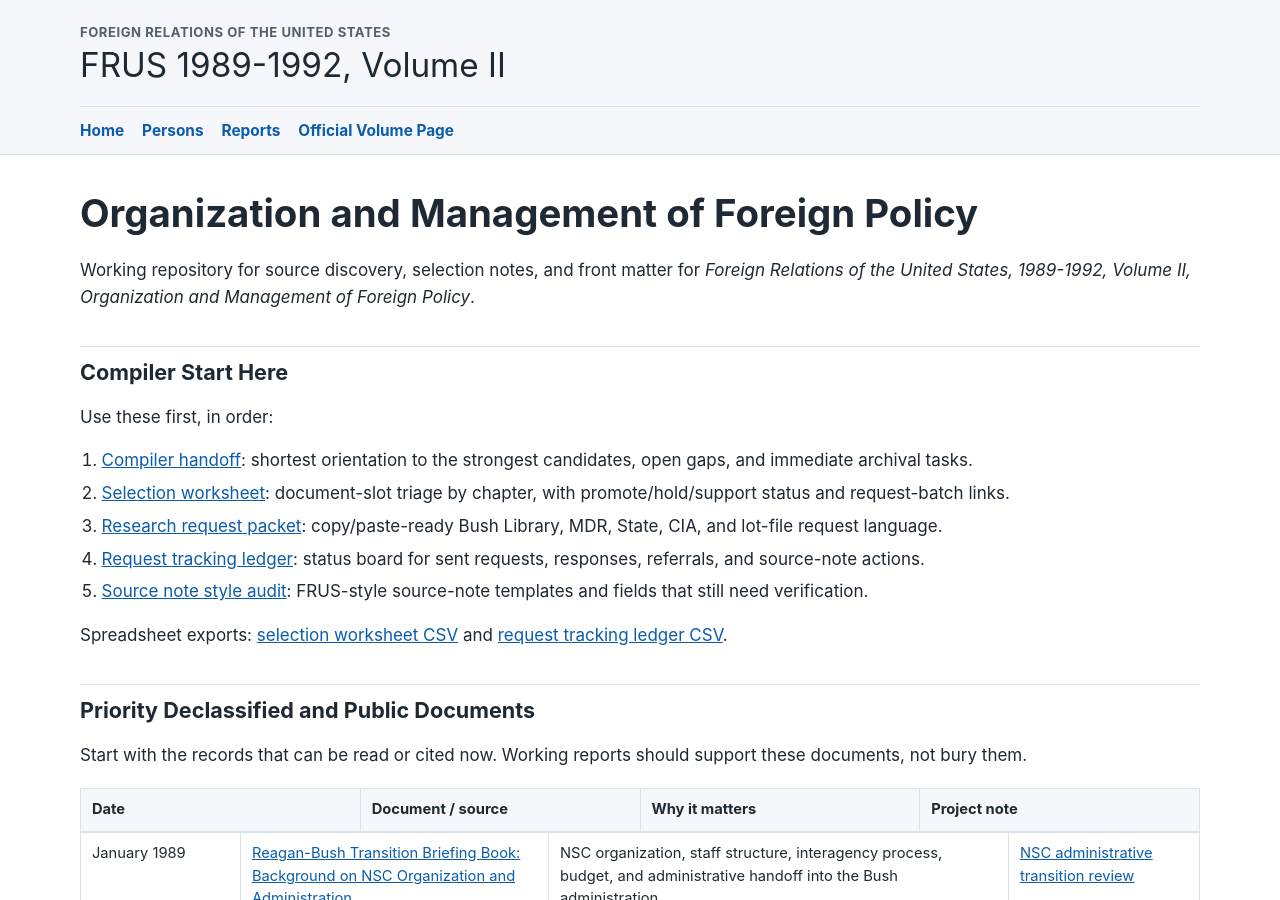
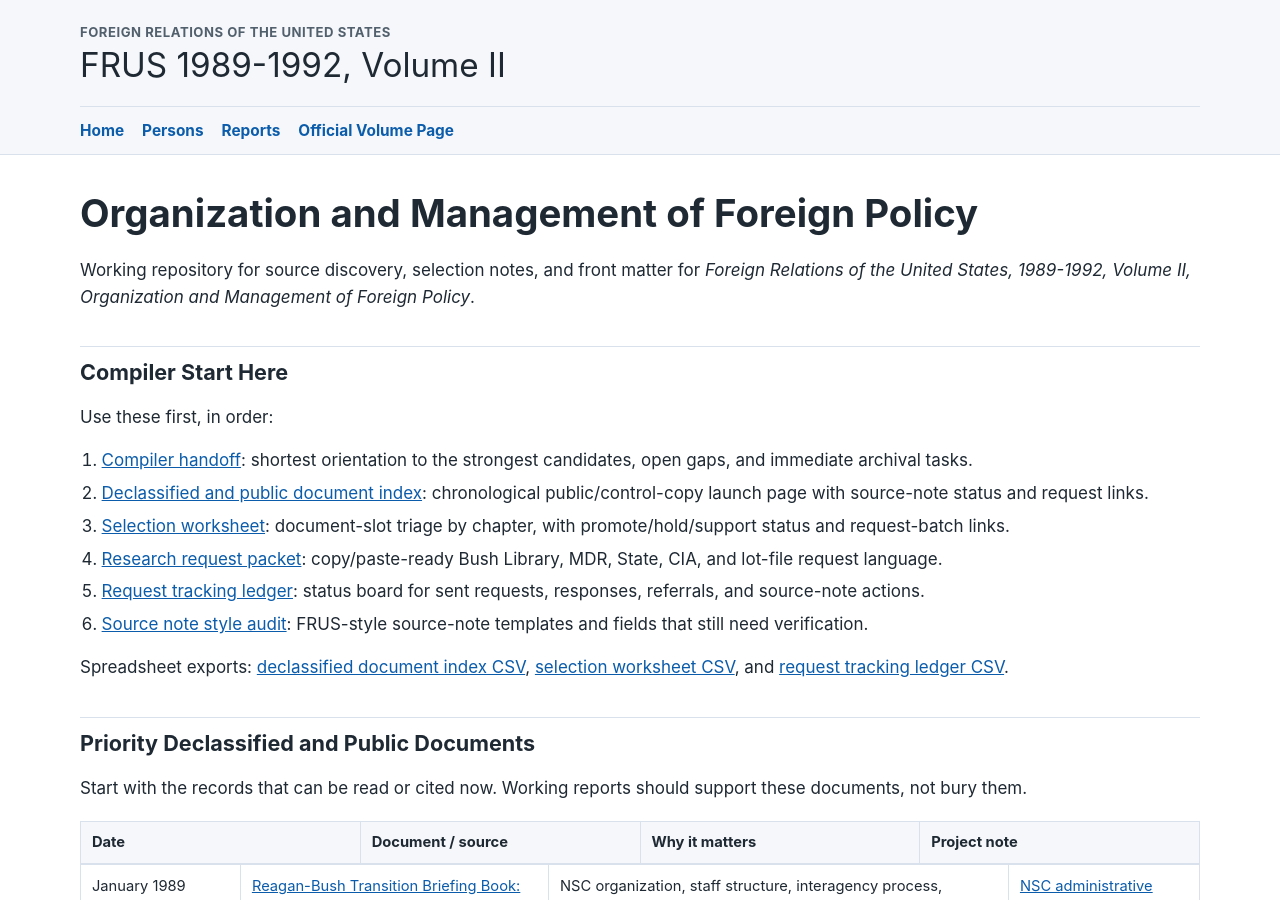
Before and after one commit to therealjameswilson/org-man-89-92, a Jekyll site: the page built from index.md, in a window 1280 px wide and 900 px high. Built offline with Jekyll 4.4.1, drawn with Linux system fonts in a browser that asks for light colours; some of the changed text lies outside the part shown.

Commit message:
Add declassified document index

```diff
--- a/index.md
+++ b/index.md
@@ -14,13 +14,15 @@ Management of Foreign Policy*.
 Use these first, in order:
 
 1. [Compiler handoff](reports/compiler-handoff.html): shortest orientation to the strongest candidates, open gaps, and immediate archival tasks.
-2. [Selection worksheet](reports/selection-worksheet.html): document-slot triage by chapter, with promote/hold/support status and request-batch links.
-3. [Research request packet](reports/research-request-packet.html): copy/paste-ready Bush Library, MDR, State, CIA, and lot-file request language.
-4. [Request tracking ledger](reports/request-tracking-ledger.html): status board for sent requests, responses, referrals, and source-note actions.
-5. [Source note style audit](reports/source-note-style-audit.html): FRUS-style source-note templates and fields that still need verification.
+2. [Declassified and public document index](reports/declassified-document-index.html): chronological public/control-copy launch page with source-note status and request links.
+3. [Selection worksheet](reports/selection-worksheet.html): document-slot triage by chapter, with promote/hold/support status and request-batch links.
+4. [Research request packet](reports/research-request-packet.html): copy/paste-ready Bush Library, MDR, State, CIA, and lot-file request language.
+5. [Request tracking ledger](reports/request-tracking-ledger.html): status board for sent requests, responses, referrals, and source-note actions.
+6. [Source note style audit](reports/source-note-style-audit.html): FRUS-style source-note templates and fields that still need verification.
 
-Spreadsheet exports: [selection worksheet CSV](reports/selection-worksheet.csv)
-and [request tracking ledger CSV](reports/request-tracking-ledger.csv).
+Spreadsheet exports: [declassified document index CSV](reports/declassified-document-index.csv),
+[selection worksheet CSV](reports/selection-worksheet.csv), and
+[request tracking ledger CSV](reports/request-tracking-ledger.csv).
 
 ## Priority Declassified and Public Documents
 
@@ -53,6 +55,7 @@ support these documents, not bury them.
 
 - [Intelligence matters chapter](reports/intelligence-matters-chapter.html)
 - [Compiler handoff](reports/compiler-handoff.html)
+- [Declassified and public document index](reports/declassified-document-index.html)
 - [Research request packet](reports/research-request-packet.html)
 - [Request tracking ledger](reports/request-tracking-ledger.html)
 - [Selection worksheet](reports/selection-worksheet.html)
@@ -74,6 +77,7 @@ support these documents, not bury them.
 - [Bush Chief-of-Mission letter](reports/bush-chief-of-mission-letter.html)
 - [Intelligence matters chapter](reports/intelligence-matters-chapter.html)
 - [Compiler handoff](reports/compiler-handoff.html)
+- [Declassified and public document index](reports/declassified-document-index.html)
 - [Research request packet](reports/research-request-packet.html)
 - [Request tracking ledger](reports/request-tracking-ledger.html)
 - [Selection worksheet](reports/selection-worksheet.html)
```
Also changed, not shown: reports/compiler-handoff.md (+3 -0 lines), reports/declassified-document-index.csv (added, +23 -0 lines), reports/declassified-document-index.md (added, +77 -0 lines), reports/index.md (+2 -0 lines), reports/request-tracking-ledger.md (+1 -0 lines), reports/selection-worksheet.md (+1 -0 lines), README.md.
